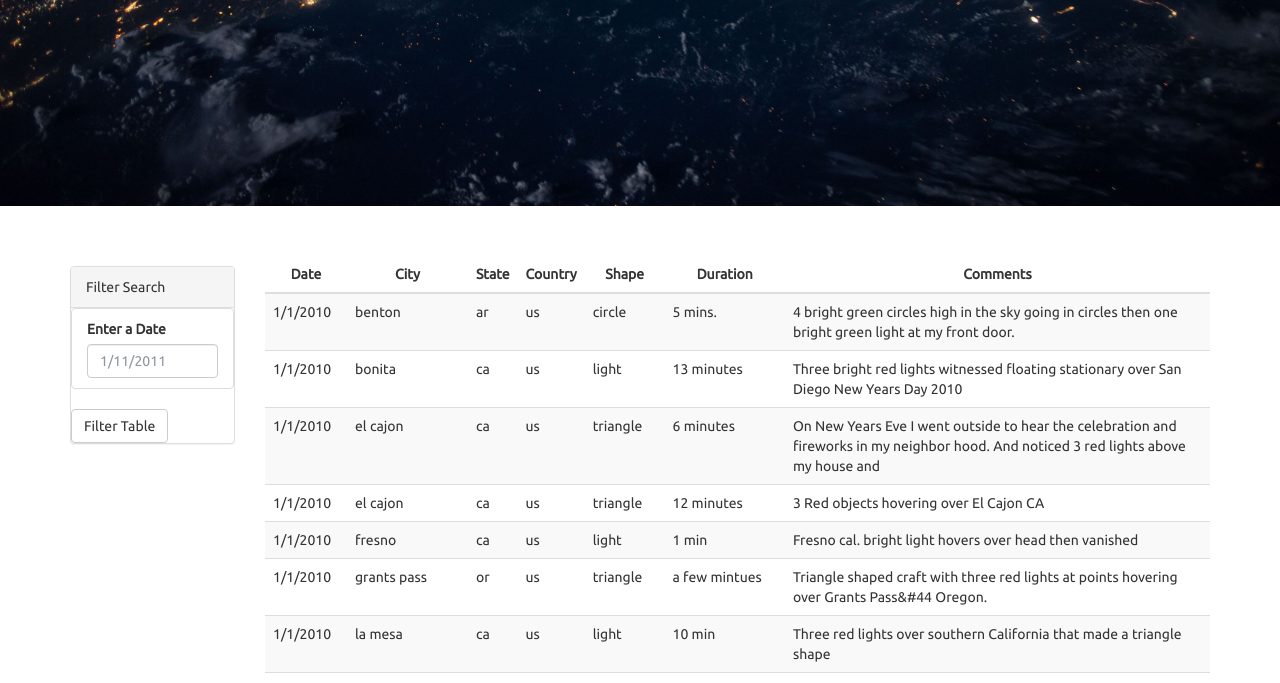
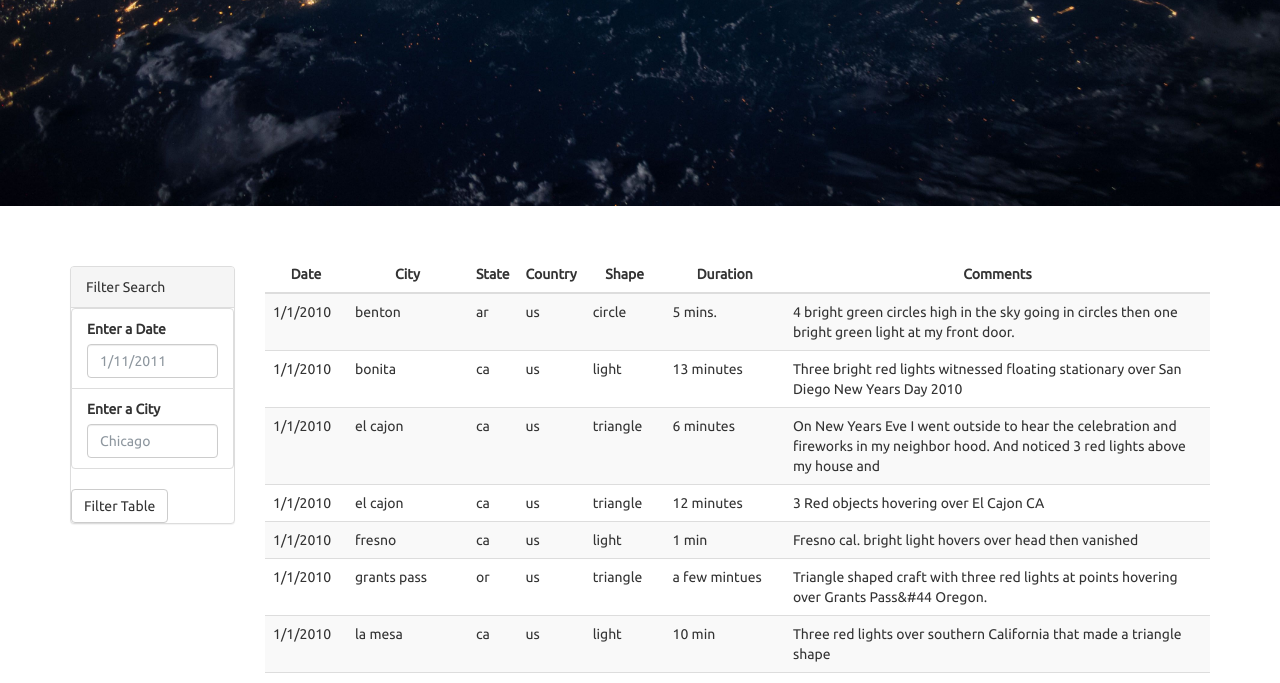
Before and after one commit to walaha2002/javascript-challenge, a plain HTML site: page UFO-Level-1/index.html in a window 1280 px wide. Shown: the part 406-1089 px from the top of the page. Drawn offline with nearby package versions, Linux system fonts and the light colour scheme.

Commit message:
-Adds a filter for City to the index.html file

```diff
--- a/UFO-Level-1/index.html
+++ b/UFO-Level-1/index.html
@@ -39,6 +39,10 @@
                         <label for="date">Enter a Date</label>
                         <input class="form-control" id="datetime" type="text" placeholder="1/11/2011">
                       </li>
+                      <li class="filter list-group-item">
+                        <label for="city">Enter a City</label>
+                        <input class="form-control" id="city" type="text" placeholder="Chicago">
+                      </li>
                     </ul>
                   </div>
                   <button id="filter-btn" type="button" class="btn btn-default">Filter Table</button>
```
Also changed, not shown: UFO-Level-1/static/js/app.js (+7 -1 lines).
